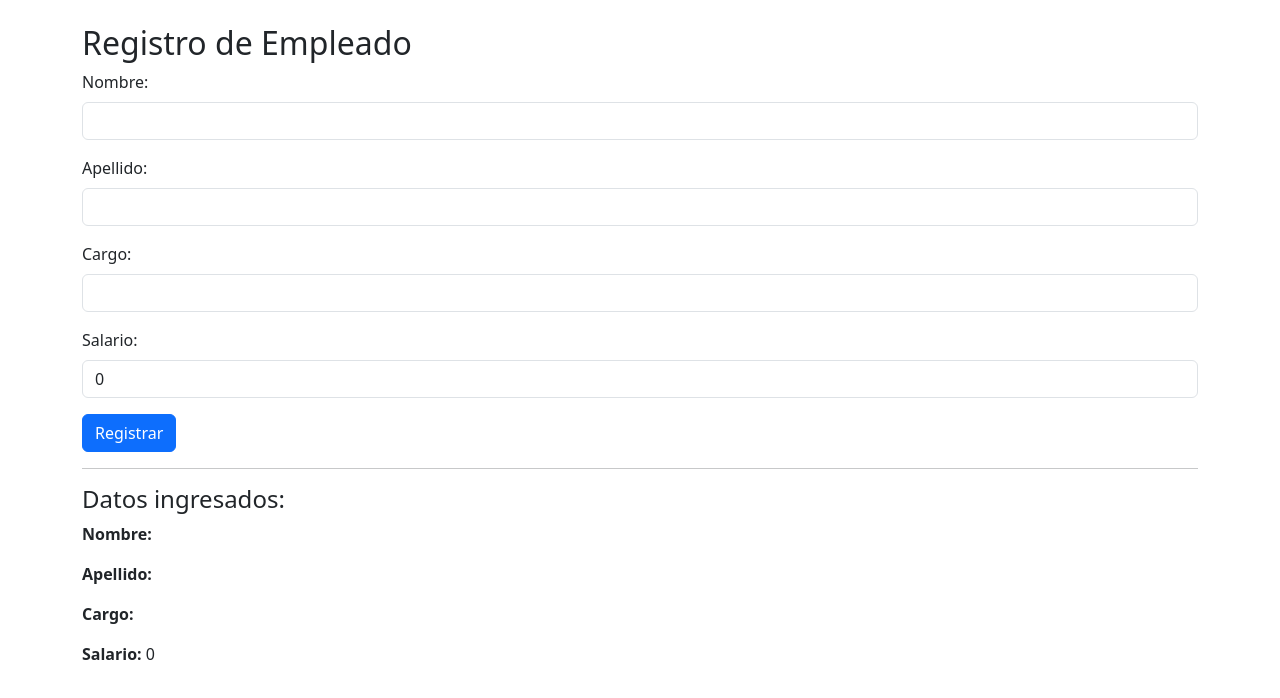
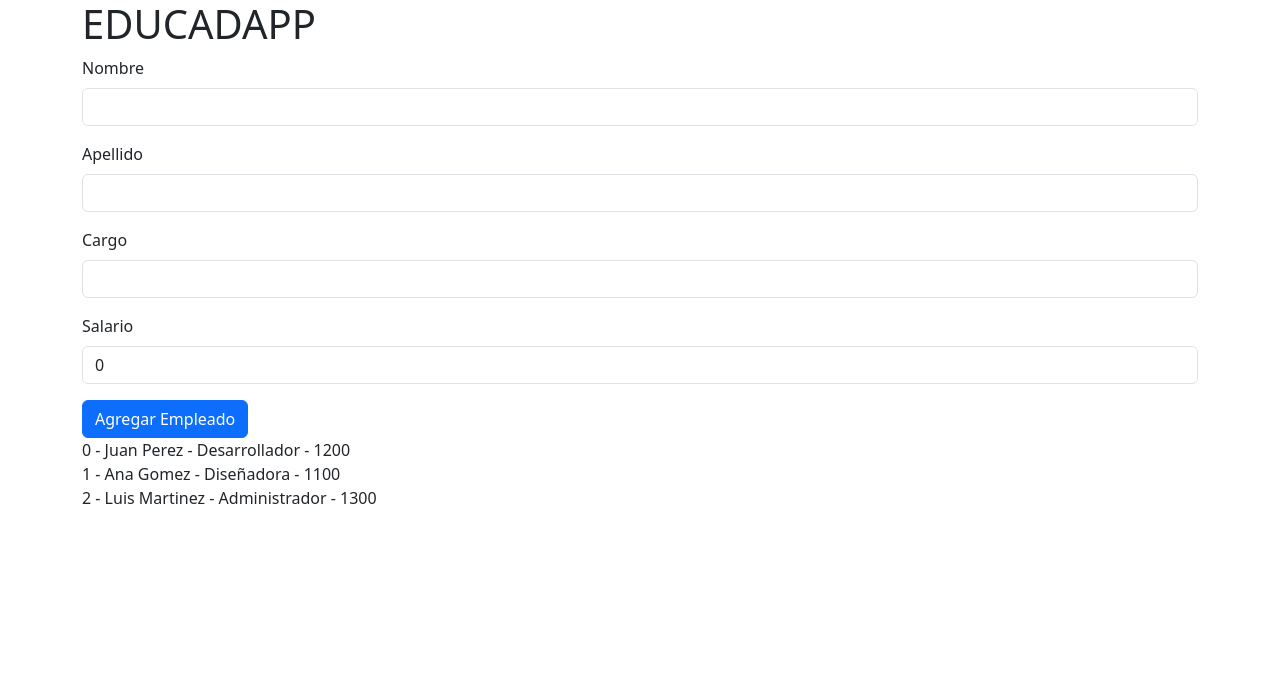
Before and after one commit to KevinMT5/EDUCAD_APP, an Angular app: page / in a window 1280 px wide. Shown: the top 698 px of the page. Built offline with nearby package versions, Linux system fonts and the light colour scheme.

Commit message:
Actualizacion

```diff
--- a/src/app/app.html
+++ b/src/app/app.html
@@ -1,60 +1,33 @@
-<div class="container mt-4">
-  <h2>Registro de Empleado</h2>
-
-  <form #empleadoForm="ngForm" (ngSubmit)="registrarEmpleado()">
-
+<div class="container">
+  <div class="row">
+    <div class="col">
+      <h1>{{titulo}}</h1>
+    </div>
+    <br>
+    <form action="">
       <div class="mb-3">
-      <label for="nombre" class="form-label">Nombre:</label>
-      <input
-        type="text"
-        id="nombre"
-        class="form-control"
-        required
-        [(ngModel)]="empleado.nombre"
-        name="nombre">
+        <label for="nombre" class="form-label">Nombre</label>
+        <input type="text" class="form-control" id="nombre" [(ngModel)]="nombre" name="nombre">
       </div>
-
       <div class="mb-3">
-      <label for="apellido" class="form-label">Apellido:</label>
-      <input
-        type="text"
-        id="apellido"
-        class="form-control"
-        required
-        [(ngModel)]="empleado.apellido"
-        name="apellido">
+        <label for="apellido" class="form-label">Apellido</label>
+        <input type="text" class="form-control" id="apellido" [(ngModel)]="apellido" name="apellido">
       </div>
-
       <div class="mb-3">
-      <label for="cargo" class="form-label">Cargo:</label>
-      <input
-        type="text"
-        id="cargo"
-        class="form-control"
-        required
-        [(ngModel)]="empleado.cargo"
-        name="cargo">
+        <label for="cargo" class="form-label">Cargo</label>
+        <input type="text" class="form-control" id="cargo" [(ngModel)]="cargo" name="cargo">
       </div>
-
       <div class="mb-3">
-      <label for="salario" class="form-label">Salario:</label>
-      <input
-        type="number"
-        id="salario"
-        class="form-control"
-        required
-        [(ngModel)]="empleado.salario"
-        name="salario">
+        <label for="salario" class="form-label">Salario</label>
+        <input type="number" class="form-control" id="salario" [(ngModel)]="salario" name="salario">
       </div>
-
-    <button type="submit" class="btn btn-primary">Registrar</button>
+      <button type="submit" class="btn btn-primary" (click)="agregarEmpleado()" style="">Agregar Empleado</button>
     </form>
 
-  <hr>
-
-  <h4>Datos ingresados:</h4>
-  <p><strong>Nombre:</strong> {{ empleado.nombre }}</p>
-  <p><strong>Apellido:</strong> {{ empleado.apellido }}</p>
-  <p><strong>Cargo:</strong> {{ empleado.cargo }}</p>
-  <p><strong>Salario:</strong> {{ empleado.salario }}</p>
+    <div class="col">
+      <div *ngFor="let empleado of empleados; let i = index">
+        {{i}} - {{empleado.nombre}} {{empleado.apellido}} - {{empleado.cargo}} - {{empleado.salario}}
       </div>
+    </div>
+  </div>
+</div>
--- a/src/app/app.ts
+++ b/src/app/app.ts
@@ -1,23 +1,32 @@
-import { Component, signal } from '@angular/core';
+import { Component } from '@angular/core';
 import { FormsModule } from '@angular/forms';
 import { Empleado } from './empleado.model';
-import { RouterOutlet } from '@angular/router';
+import { NgForOf } from '@angular/common';
 
 @Component({
   selector: 'app-root',
-  imports: [FormsModule],
+  standalone: true,               // ✅ standalone si no usas AppModule
+  imports: [FormsModule, NgForOf],
   templateUrl: './app.html',
-  styleUrl: './app.scss'
+  styleUrls: ['./app.scss']
 })
 export class App {
+  titulo = 'EDUCADAPP';
 
-  titulo='EDUCADAPP';
+  // propiedades enlazadas con ngModel
+  nombre: string = '';
+  apellido: string = '';
+  cargo: string = '';
+  salario: number = 0;
 
-  empleado:Empleado = new Empleado('','','',0);
+  empleados: Empleado[] = [
+    new Empleado("Juan","Perez","Desarrollador",1200),
+    new Empleado("Ana","Gomez","Diseñadora",1100),
+    new Empleado("Luis","Martinez","Administrador",1300)
+  ];
 
-
-  registrarEmpleado():void{
-    console.log(`Usuario registrado: ${this.empleado.nombre} ${this.empleado.apellido}, Cargo: ${this.empleado.cargo}, Salario: ${this.empleado.salario}`);
-    this.empleado = new Empleado('','','',0);
+  agregarEmpleado() {
+    const miEmpleado = new Empleado(this.nombre, this.apellido, this.cargo, this.salario);
+    this.empleados.push(miEmpleado);
   }
 }
```
Lines whose indentation alone changed are shown as unchanged.
